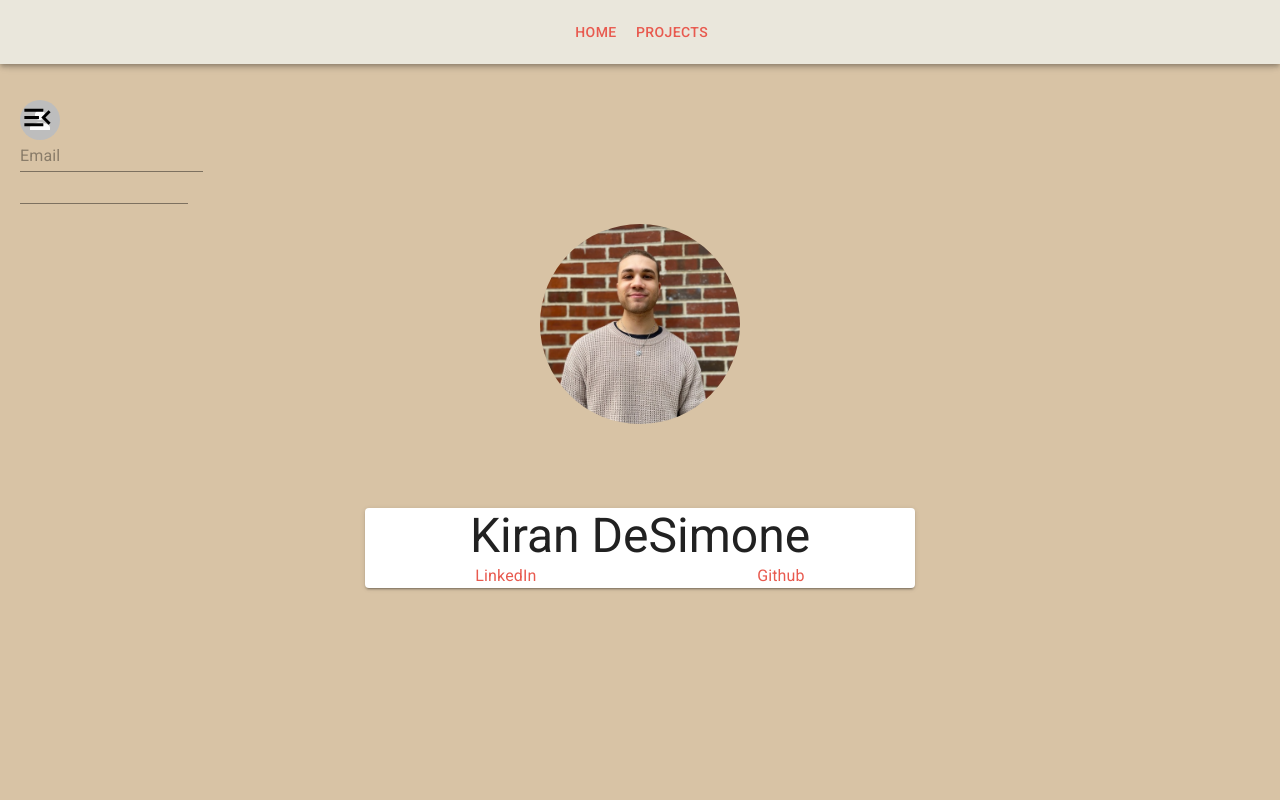
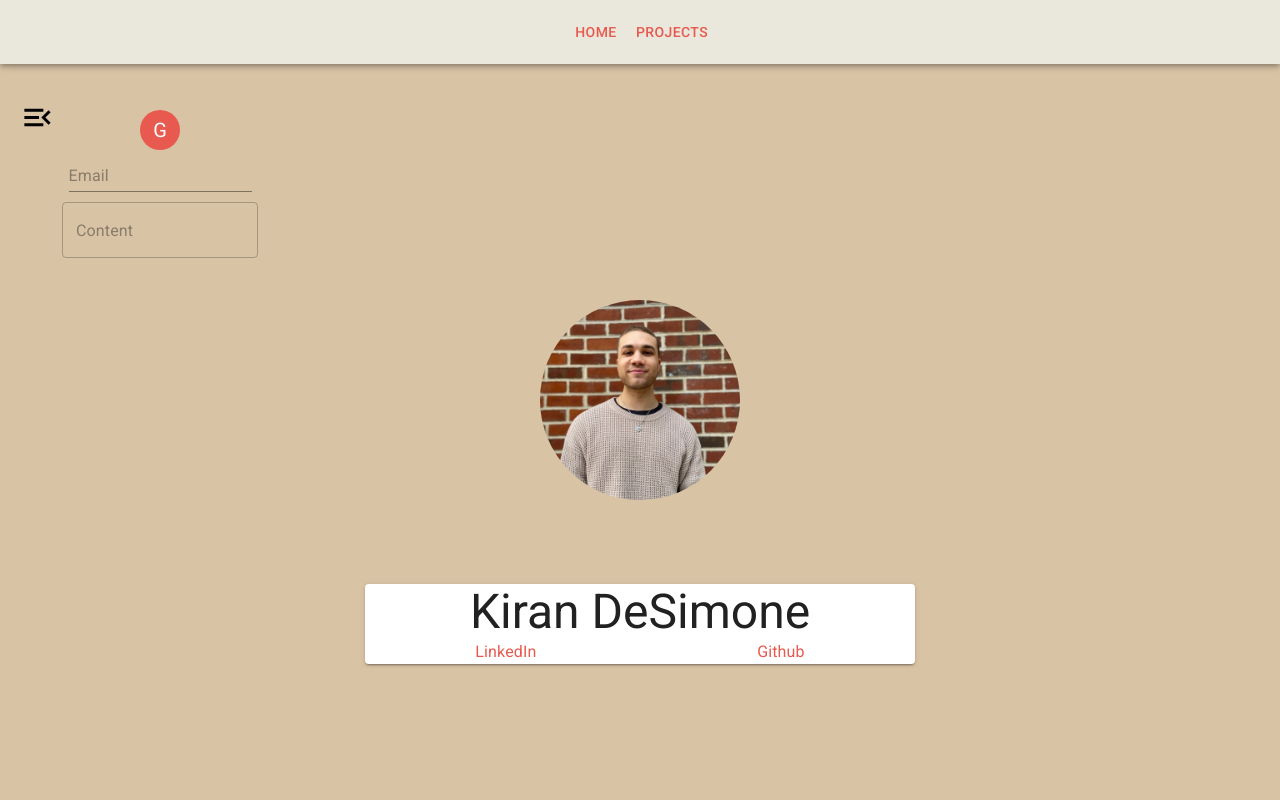
Before and after one commit to kirandesimone/kirandesimone.github.io, a React (Create React App) app: page / in a window 1280 px wide. Both pictures are taken after a click on the icon 37 px from the left and 117 px from the top of the page. Shown: the top 800 px of the page. Built offline with nearby package versions, Linux system fonts and the light colour scheme.

Commit message:
changed the contact form again

```diff
--- a/src/App.css
+++ b/src/App.css
@@ -40,13 +40,6 @@ a {
   cursor: pointer;
 }
 
-.login-form-forgot {
-  float: right;
-}
-
-.login-form-button {
-  width: 100%;
-}
 
 .ant-avatar {
   width: 50px;
@@ -56,15 +49,12 @@ a {
   font-size: 3em !important;
 }
 
-.middle .ant-form-item-control {
+.form {
   display: flex;
   justify-content: center;
-}
-
-.sidebar .ant-form-item {
-  margin: 0;
+  padding-top: 10px;
 }
 
 .sidebar .ant-form-item-control {
-  line-height: 29px;
+
 }
--- a/src/Components/Contact.js
+++ b/src/Components/Contact.js
@@ -1,6 +1,6 @@
 import React, { useState } from 'react'
 import { Keyframes, animated } from 'react-spring/renderprops'
-import { Tooltip, Avatar, TextField } from '@material-ui/core';
+import { Tooltip, Avatar, TextField, Button } from '@material-ui/core';
 import MenuOpenIcon from '@material-ui/icons/MenuOpen';
 import delay from 'delay'
 import '../App.css';
@@ -33,14 +33,21 @@ const Content = Keyframes.Trail({
 
 
 const items = [
-    <Avatar/>,
+    <Avatar style={{backgroundColor: '#E85A4F', color: 'white'}}>
+        G
+    </Avatar>,
     <TextField
         placeholder="Email"
     />,
     <TextField
         multiline
+        placeholder="Content"
+        variant="outlined"
         rowsMax={3}
-    />
+    />,
+    <Button>
+
+    </Button>
   ]
 
 
@@ -84,9 +91,12 @@ function Contact(props) {
                         transform: x.interpolate(x => `translate3d(${x}%,0,0)`),
                         ...props,
                       }}>
-                      <form className={i === 0 ? 'middle' : ''}>
-                        {item}
-                      </form>
+                        <form>
+                            <div className="form">
+                                {item}
+                            </div>
+                        </form>
+
                     </animated.div>
                   )}
                 </Content>
--- a/src/Components/Home.js
+++ b/src/Components/Home.js
@@ -29,9 +29,7 @@ function Home() {
     const classes = useStyles();
     return(
         <div className="container">
-            <div>
-                <Contact/>
-            </div>
+            <Contact/>
             <div className={classes.image_wrapper}>
                 <img src={headshot} alt="headshot" className={classes.profile_image}/>
             </div>
```
